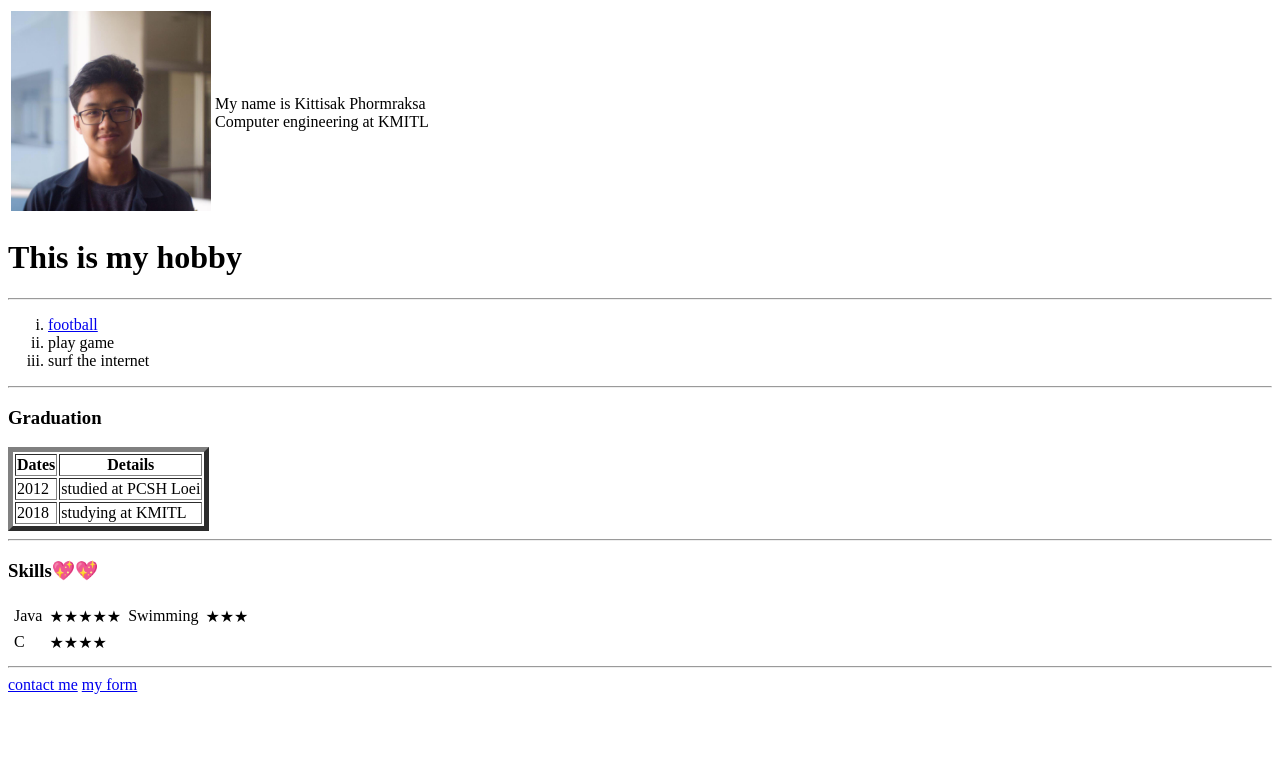
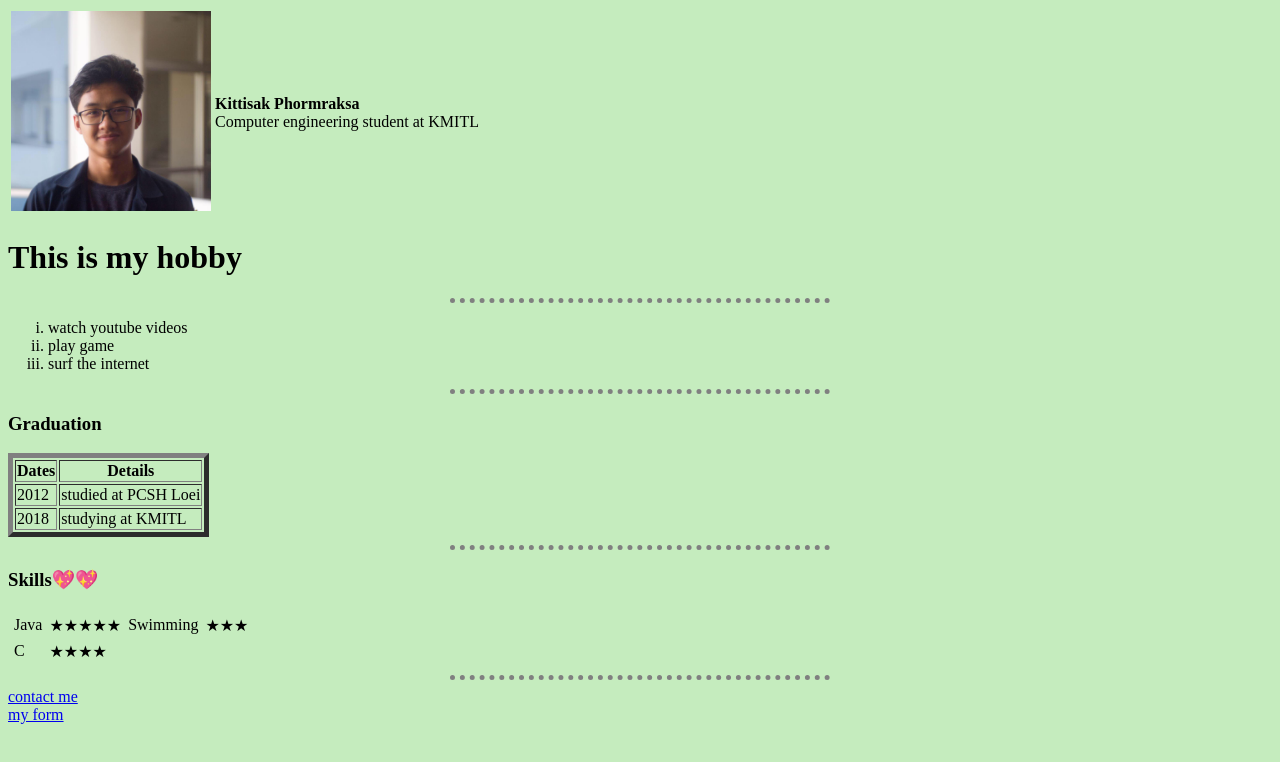
Before and after one commit to dnjooiopa/cv, a plain HTML site: page index.html in a window 1280 px wide. Drawn offline with Linux system fonts and the light colour scheme.

Commit message:
initial CSS Style

```diff
--- a/index.html
+++ b/index.html
@@ -4,13 +4,29 @@
 <head>
     <meta charset="utf-8">
     <title>Hello HTML</title>
+
+    <style>
+
+    body{
+        background-color: #c5ecbe;
+    }
+
+    hr{
+         background-color: none;
+         border-style: dotted none none;
+         border-color: grey;
+         border-width: 5px;
+         width: 30%;
+    }
+
+    </style>
 </head>
 
 <body>
     <table>
         <tr>
             <td><img src="profile.jpg" alt="I'am Kittisak" width="200" height="200"></td>
-            <td>My name is Kittisak Phormraksa <br> Computer engineering at KMITL</td>
+            <td> <strong>Kittisak Phormraksa</strong>  <br> Computer engineering student at KMITL</td>
         </tr>
 
 
@@ -18,7 +34,7 @@
     <h1>This is my hobby</h1>
     <hr>
     <ol type='i'>
-        <li><strong></strong><a href=" https://www.youtube.com/">football</a></strong> </li>
+        <li>watch youtube videos</li>
         <li>play game</li>
         <li>surf the internet</li>
     </ol>
@@ -59,7 +75,7 @@
         </tbody>
     </table>
     <hr>
-    <a href="contact.html"> contact me</a>
+    <a href="contact.html"> contact me</a><br>
     <a href="form.html"> my form </a>
 </body>
 
```
